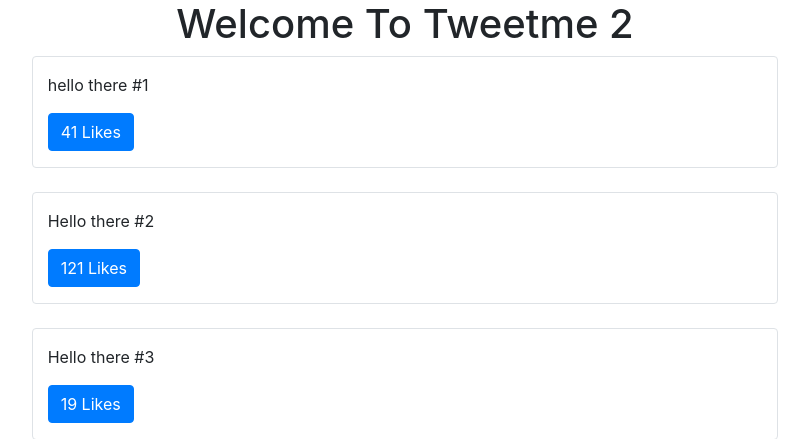
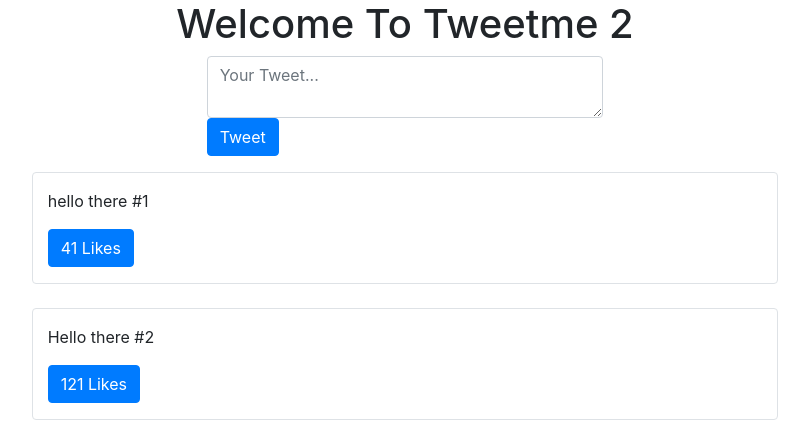
Before and after one commit to middleverse/tweetme_django, a Django app: template tweetme2/templates/pages/home.html in a window 1280 px wide. Shown: the part 56-495 px from the top of the page, without its empty margins (235-1044 px from the left). Run offline with Django 3.2, Linux system fonts and the light colour scheme; the template is opened without the code that fills it, so the values that code supplies are empty; data comes from the database, SQL or seed files in the repository; both versions use the stored data as it was after the commit; some libraries are stand-ins or nearby versions.

Commit message:
able to tweet from home page & redirect there

```diff
--- a/tweetme2/templates/pages/home.html
+++ b/tweetme2/templates/pages/home.html
@@ -9,6 +9,18 @@ Welcome To Tweetme 2!!
 <div class="row text-center">
     <div class="col">
         <h1>Welcome To Tweetme 2</h1>
+    </div>
+</div>
+
+<!-- tweet input form -->
+<div class="row mb-3">
+    <div class='col-md-4 mx-auto col-10'>
+        <form class="form" method="POST" action='/create-tweet'>
+            {% csrf_token %}
+            <input type="hidden" name="next" value="/" />
+            <textarea class='form-control' name="content" placeholder="Your Tweet..."></textarea>
+            <button type='submit' class="btn btn-primary">Tweet</button>
+        </form>
     </div>
 </div>
 
--- a/tweets/views.py
+++ b/tweets/views.py
@@ -1,5 +1,5 @@
 import random
-from django.shortcuts import render
+from django.shortcuts import render, redirect
 from django.http import HttpResponse, Http404, JsonResponse
 
 from .forms import TweetForm
@@ -10,11 +10,16 @@ def home_view(request, *args, **kwargs):
 
 def tweet_create_view(request, *args, **kwargs):
     form = TweetForm(request.POST or None) # TweetForm class initialized with optional data
+
+    next_url = request.POST.get('next') or None
+    print('NExt url: ' + next_url)
     # If the form has valud content (aka there's likely been a POST request)
     if form.is_valid():
         obj = form.save(commit=False) # save returns an object that hasn't been saved to the DB yet
         # do other form related logic in between
         obj.save() # save the object to the database
+        if next_url != None:
+            return redirect(next_url)
         form = TweetForm()
     return render(request, 'components/form.html', context={"form" : form})
 
```
Also changed, not shown: db.sqlite3.
